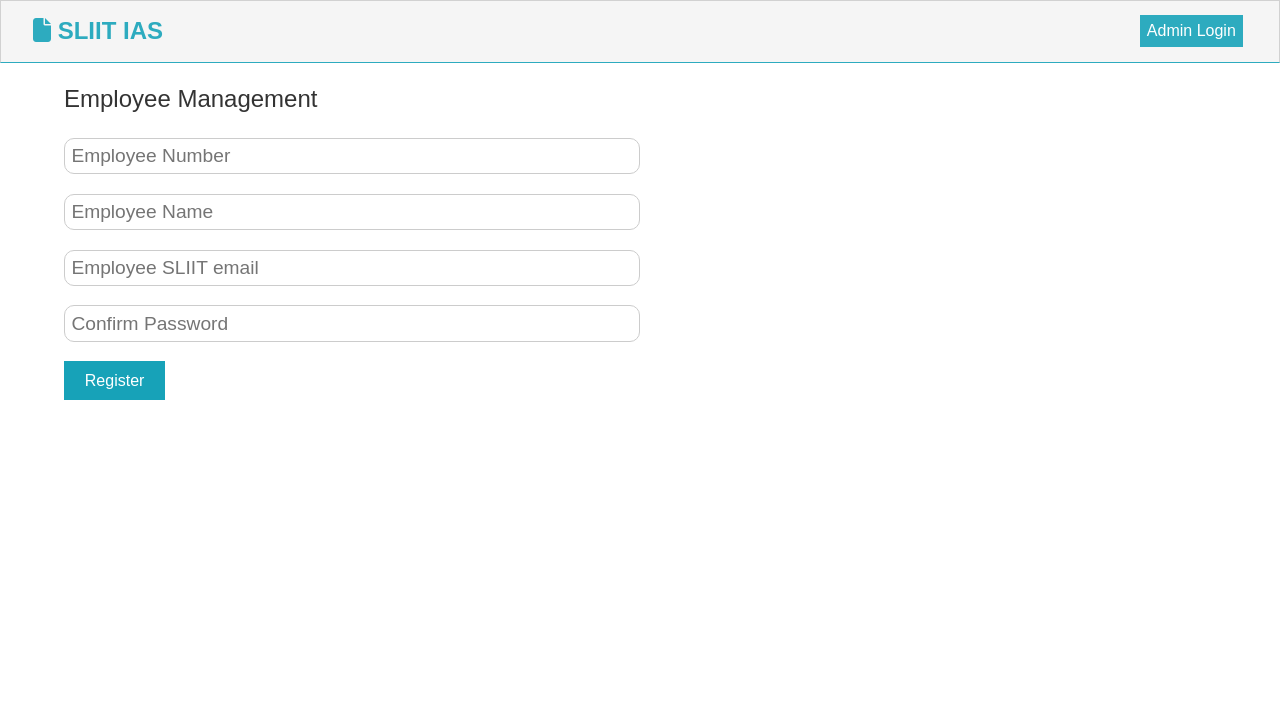
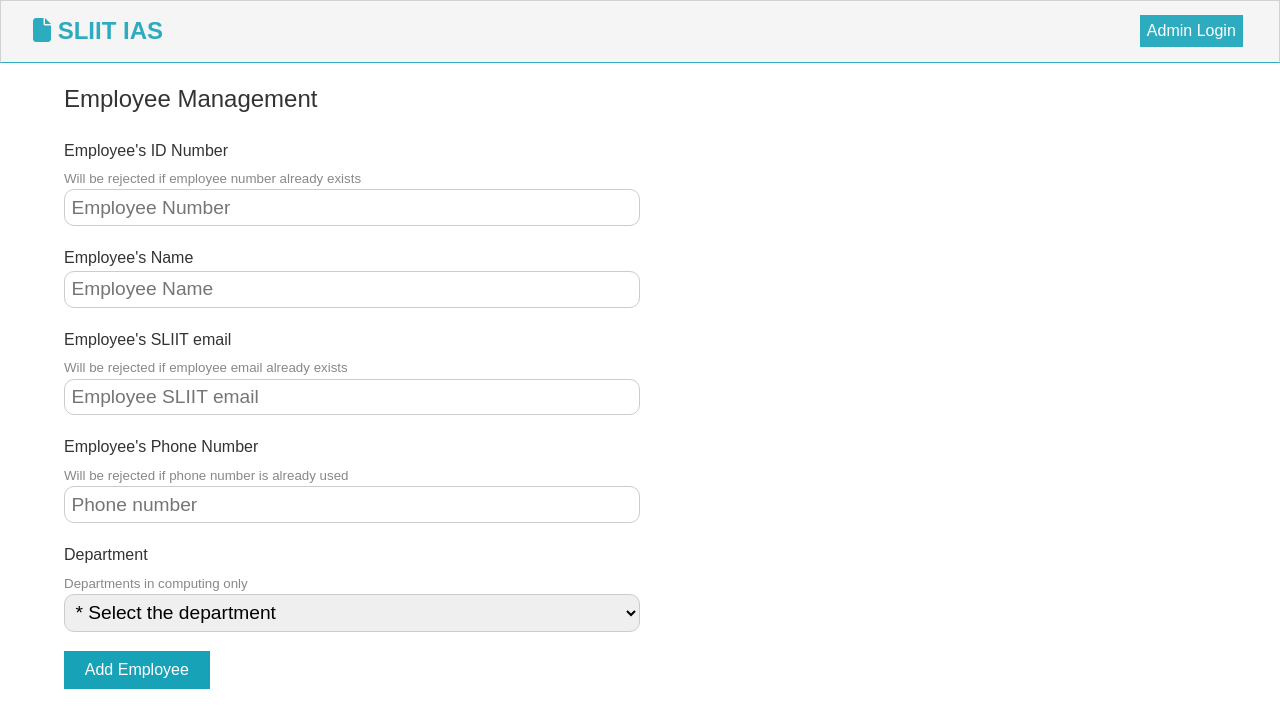
Before and after one commit to Fill-In-The-Blanks/InitialRepo, a React (Create React App) app in the folder frontend/: page /employeeManagement in a window 1280 px wide. Shown: the top 728 px of the page. Built offline with nearby package versions, Linux system fonts and the light colour scheme; no server answers.

Commit message:
Finished add employee feature

```diff
--- a/frontend/src/App.css
+++ b/frontend/src/App.css
@@ -220,8 +220,8 @@ img {
 
 /* Link button design */
 .empManagement {
-  background: url('./img/background.png');
-  padding: 0.4rem 1.3rem;
+  background: url('./img/EmpDashboardButton.png') no-repeat center center/cover;
+  padding: 5.4rem 5.3rem;
 }
 
 .bg-light,
--- a/frontend/src/components/dashboard/AdminDashboard.js
+++ b/frontend/src/components/dashboard/AdminDashboard.js
@@ -1,24 +1,27 @@
 import React, { Fragment } from 'react';
 import { Link } from 'react-router-dom';
+import { connect } from 'react-redux';
 
-const AdminDashboard = () => {
+const AdminDashboard = ({ auth: { admin } }) => {
   return (
     <Fragment>
-      <h1 className='large text-primary center-text'>Hello admin name</h1>
+      <h1 className='large text-primary center-text'>
+        Hello {admin && admin.userName}
+      </h1>
       <p className='lead center-text'>
         {/* <i className='fas fa-user'></i> */} Let's get started
       </p>
       <p className='lead'>
         {/* <i className='fas fa-user'></i> */} Managements
       </p>
-      <Link className='btn btn-light my-1' to='/employeeManagement'>
-        Employee Management
-      </Link>
-      <Link className='btn empManagement' to='/employeeManagement'>
-        Test
-      </Link>
+
+      <Link className='btn empManagement' to='/employeeManagement'></Link>
     </Fragment>
   );
 };
 
-export default AdminDashboard;
+const mapStateToProps = (state) => ({
+  auth: state.auth,
+});
+
+export default connect(mapStateToProps)(AdminDashboard);
--- a/frontend/src/components/employee/EmployeeManagement.js
+++ b/frontend/src/components/employee/EmployeeManagement.js
@@ -1,9 +1,10 @@
 import React, { Fragment, useState } from 'react';
 import { addEmployee } from '../../actions/employee';
+import { setAlert } from '../../actions/alert';
 import { connect } from 'react-redux';
 import PropTypes from 'prop-types';
 
-const EmployeeManagement = ({ addEmployee }) => {
+const EmployeeManagement = ({ addEmployee, setAlert }) => {
   const [formData, setFormData] = useState({
     empNo: '',
     empName: '',
@@ -19,7 +20,11 @@ const EmployeeManagement = ({ addEmployee }) => {
 
   const onSubmit = (e) => {
     e.preventDefault();
-    addEmployee(formData);
+    if (document.getElementsByName('department')[0].value === '0') {
+      setAlert('Select a department', 'danger');
+    } else {
+      addEmployee(formData);
+    }
   };
 
   return (
@@ -35,6 +40,10 @@ const EmployeeManagement = ({ addEmployee }) => {
 
         <form className='form' onSubmit={(e) => onSubmit(e)}>
           <div className='form-group'>
+            Employee's ID Number
+            <small className='form-text'>
+              Will be rejected if employee number already exists
+            </small>
             <input
               type='text'
               placeholder='Employee Number'
@@ -46,6 +55,7 @@ const EmployeeManagement = ({ addEmployee }) => {
           </div>
 
           <div className='form-group'>
+            Employee's Name
             <input
               type='text'
               placeholder='Employee Name'
@@ -56,6 +66,10 @@ const EmployeeManagement = ({ addEmployee }) => {
           </div>
 
           <div className='form-group'>
+            Employee's SLIIT email
+            <small className='form-text'>
+              Will be rejected if employee email already exists
+            </small>
             <input
               type='email'
               placeholder='Employee SLIIT email'
@@ -67,14 +81,42 @@ const EmployeeManagement = ({ addEmployee }) => {
           </div>
 
           <div className='form-group'>
+            Employee's Phone Number
+            <small className='form-text'>
+              Will be rejected if phone number is already used
+            </small>
             <input
-              type='password'
-              placeholder='Confirm Password'
-              name='password2'
-              minLength='6'
+              type='text'
+              placeholder='Phone number'
+              name='phone'
+              value={phone}
+              onChange={(e) => onChange(e)}
             />
           </div>
-          <input type='submit' className='btn btn-primary' value='Register' />
+
+          <div className='form-group'>
+            Department
+            <small className='form-text'>Departments in computing only</small>
+            <select
+              name='department'
+              value={department}
+              onChange={(e) => onChange(e)}
+            >
+              <option value='0'>* Select the department</option>
+              <option value='SE'>SE</option>
+              <option value='IT'>IT</option>
+              <option value='CSNE'>CSNE</option>
+              <option value='ISE'>ISE</option>
+              <option value='CS'>CS</option>
+              <option value='IM'>IM</option>
+              <option value='DS'>DS</option>
+            </select>
+          </div>
+          <input
+            type='submit'
+            className='btn btn-primary'
+            value='Add Employee'
+          />
         </form>
       </section>
     </Fragment>
@@ -83,6 +125,7 @@ const EmployeeManagement = ({ addEmployee }) => {
 
 EmployeeManagement.propTypes = {
   addEmployee: PropTypes.func.isRequired,
+  setAlert: PropTypes.func.isRequired,
 };
 
-export default connect(null, { addEmployee })(EmployeeManagement);
+export default connect(null, { addEmployee, setAlert })(EmployeeManagement);
```
Also changed, not shown: frontend/src/img/EmpDashboardButton.png (added), 1 other file (tests, documents, lock files or other folders).
